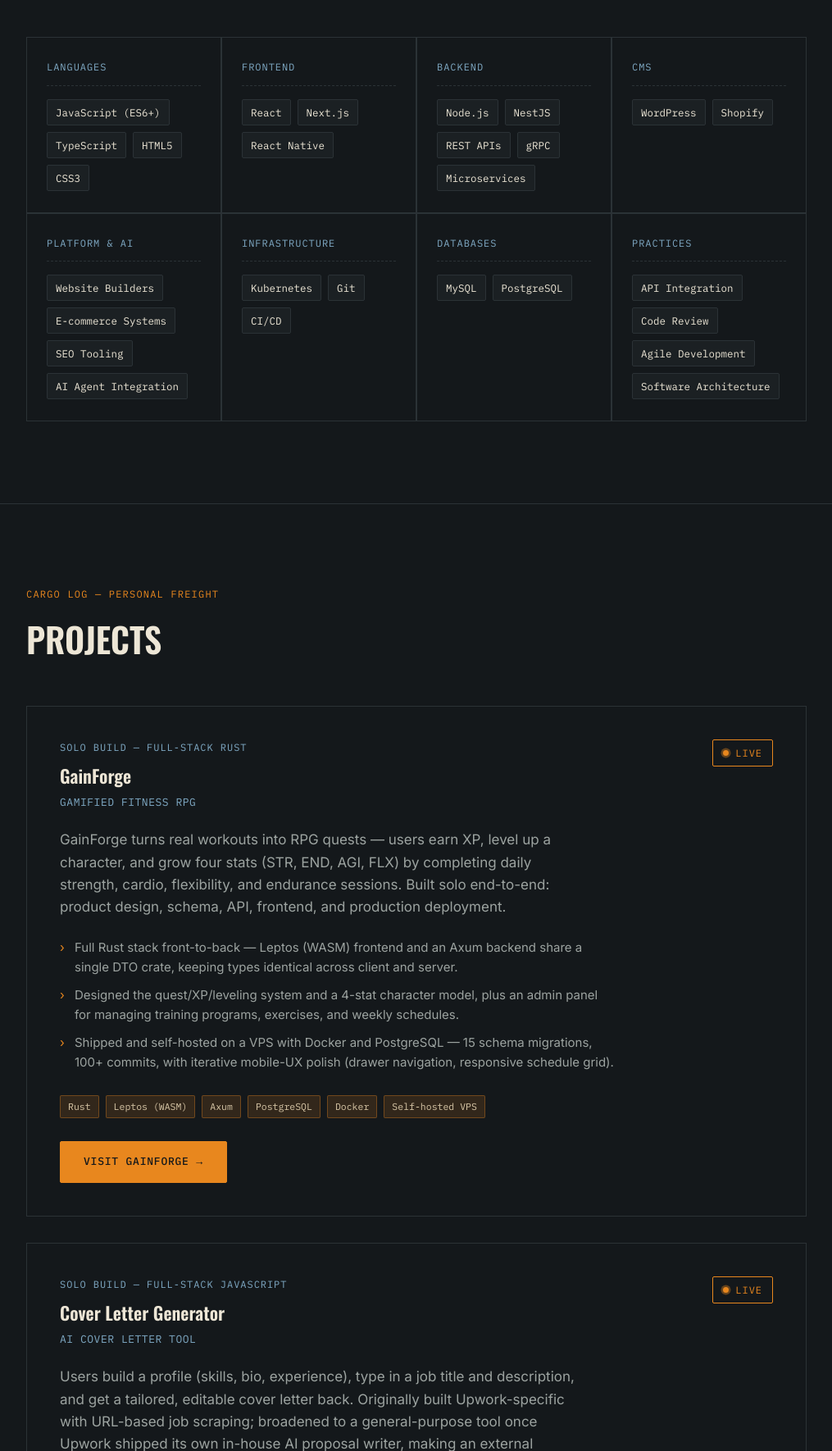
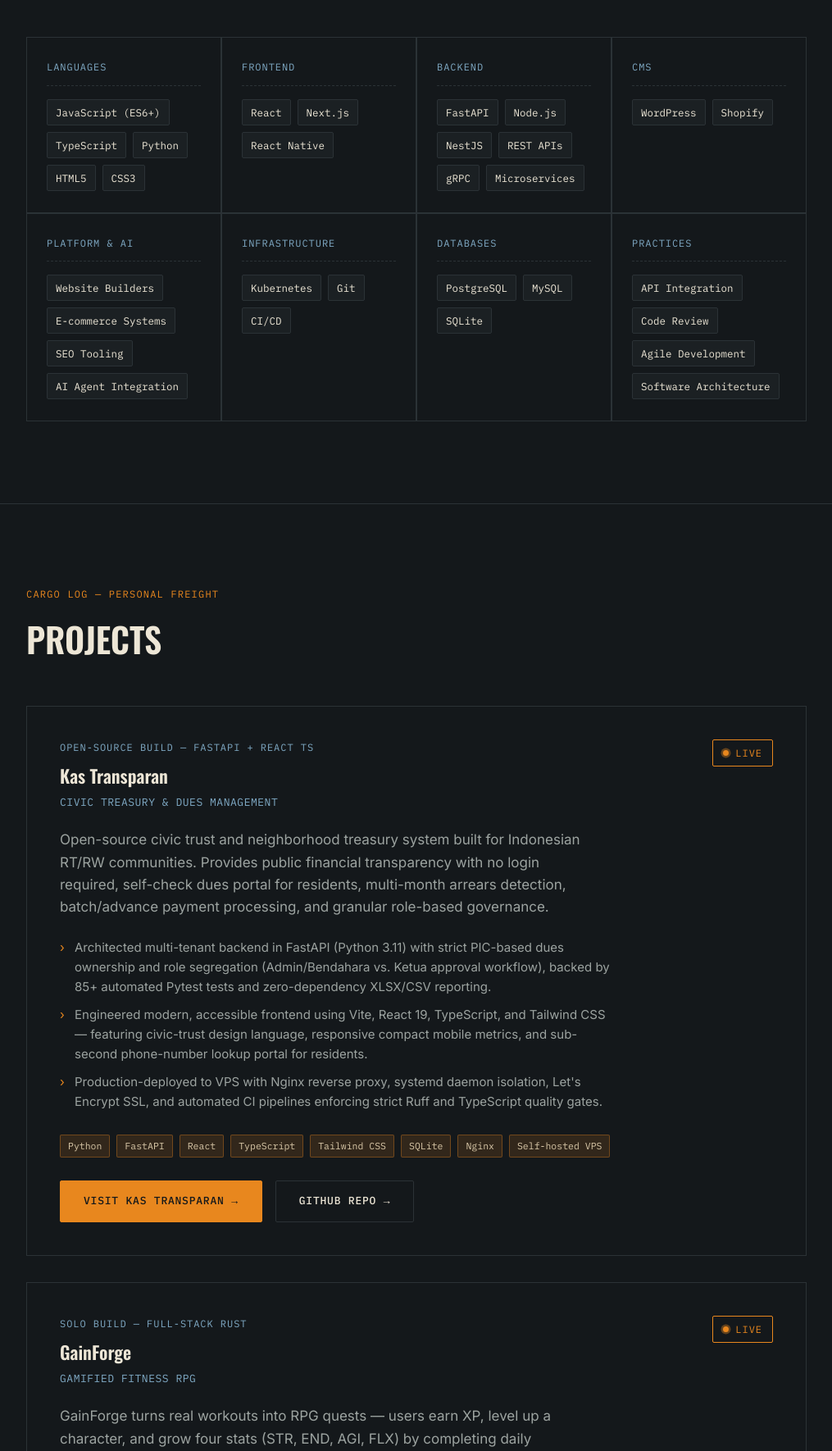
Before and after one commit to adityafirmansyah/aditf.com, a plain HTML site: page index.html in a window 1280 px wide. Shown: the part 1875-3645 px from the top of the page at 82% size, without its empty margins (132-1147 px from the left). Drawn offline with nearby package versions, Linux system fonts and the light colour scheme.

Commit message:
feat(profile): update tech stack, concrete GOSG experience, and add Kas Transparan project

```diff
--- a/index.html
+++ b/index.html
@@ -29,7 +29,7 @@
 <meta name="twitter:title" content="Aditya Firmansyah — Senior Software Engineer">
 <meta name="twitter:description" content="13+ years building logistics platforms, microservices, and cloud-native applications.">
 <meta name="twitter:image" content="https://aditf.com/og.png">
-<script type="application/ld+json">{"@context":"https://schema.org","@graph":[{"@type":"Person","name":"Aditya Firmansyah","jobTitle":"Senior Software Engineer","description":"Full-Stack Developer with 13+ years building logistics platforms, microservices, and cloud-native applications.","url":"https://aditf.com/","image":"https://aditf.com/og.png","sameAs":["https://github.com/adityafirmansyah","https://linkedin.com/in/aditya-firmansyah-21940845"],"address":{"@type":"PostalAddress","addressLocality":"Surakarta","addressRegion":"Central Java","addressCountry":"ID"},"knowsAbout":["JavaScript","TypeScript","React","Next.js","Node.js","NestJS","Rust","Kubernetes","Microservices","E-commerce","SEO","AI Agents"],"alumniOf":[],"worksFor":{"@type":"Organization","name":"GOSG Consulting"}},{"@type":"WebSite","name":"Aditya Firmansyah","url":"https://aditf.com/","inLanguage":"en","publisher":{"@type":"Person","name":"Aditya Firmansyah","url":"https://aditf.com/"}},{"@type":"Blog","name":"Field Notes","url":"https://aditf.com/blog/","description":"Practitioner notes on software engineering, AI agents, e-commerce, and self-hosting.","inLanguage":["en-US","id-ID"],"publisher":{"@type":"Person","name":"Aditya Firmansyah","url":"https://aditf.com/"}}]}</script>
+<script type="application/ld+json">{"@context":"https://schema.org","@graph":[{"@type":"Person","name":"Aditya Firmansyah","jobTitle":"Senior Software Engineer","description":"Full-Stack Developer with 13+ years building logistics platforms, microservices, and cloud-native applications.","url":"https://aditf.com/","image":"https://aditf.com/og.png","sameAs":["https://github.com/adityafirmansyah","https://linkedin.com/in/aditya-firmansyah-21940845"],"address":{"@type":"PostalAddress","addressLocality":"Surakarta","addressRegion":"Central Java","addressCountry":"ID"},"knowsAbout":["JavaScript","TypeScript","Python","React","Next.js","FastAPI","Node.js","NestJS","Rust","Kubernetes","Microservices","E-commerce","SEO","AI Agents","PostgreSQL","SQLite"],"alumniOf":[],"worksFor":{"@type":"Organization","name":"GOSG Consulting"}},{"@type":"WebSite","name":"Aditya Firmansyah","url":"https://aditf.com/","inLanguage":"en","publisher":{"@type":"Person","name":"Aditya Firmansyah","url":"https://aditf.com/"}},{"@type":"Blog","name":"Field Notes","url":"https://aditf.com/blog/","description":"Practitioner notes on software engineering, AI agents, e-commerce, and self-hosting.","inLanguage":["en-US","id-ID"],"publisher":{"@type":"Person","name":"Aditya Firmansyah","url":"https://aditf.com/"}}]}</script>
 </head>
 <body>
 
@@ -93,7 +93,7 @@
 
     <div class="label-card reveal">
       <span class="label-card__tape" aria-hidden="true"></span>
-      <p>Software engineer with 13+ years designing and building scalable web, backend, and mobile applications. Experienced across the full development lifecycle with React, Next.js, Node.js, NestJS, TypeScript, and WordPress. Proven track record shipping enterprise logistics platforms, microservices, and cloud-native applications deployed on Kubernetes. As CTO of GOSG Consulting, now building a platform that brings together website creation, e-commerce, and SEO tooling, with AI agents integrated throughout to help users get more done. Strong advocate for clean architecture, code quality, and collaborative engineering.</p>
+      <p>Software engineer with 13+ years designing and building scalable web, backend, and mobile applications. Experienced across the full development lifecycle with TypeScript, Python, React, Next.js, FastAPI, Node.js, and NestJS. Proven track record shipping enterprise logistics platforms, microservices, and cloud-native applications deployed on Kubernetes. As CTO of GOSG Consulting, now building a high-scale e-commerce platform and tooling suite with autonomous AI agent workflows integrated throughout. Strong advocate for clean architecture, code quality, and collaborative engineering.</p>
     </div>
 
     <div class="stat-row reveal">
@@ -114,7 +114,7 @@
       <div class="crate reveal">
         <p class="crate__label">Languages</p>
         <div class="crate__items">
-          <span>JavaScript (ES6+)</span><span>TypeScript</span><span>HTML5</span><span>CSS3</span>
+          <span>JavaScript (ES6+)</span><span>TypeScript</span><span>Python</span><span>HTML5</span><span>CSS3</span>
         </div>
       </div>
       <div class="crate reveal">
@@ -126,7 +126,7 @@
       <div class="crate reveal">
         <p class="crate__label">Backend</p>
         <div class="crate__items">
-          <span>Node.js</span><span>NestJS</span><span>REST APIs</span><span>gRPC</span><span>Microservices</span>
+          <span>FastAPI</span><span>Node.js</span><span>NestJS</span><span>REST APIs</span><span>gRPC</span><span>Microservices</span>
         </div>
       </div>
       <div class="crate reveal">
@@ -150,7 +150,7 @@
       <div class="crate reveal">
         <p class="crate__label">Databases</p>
         <div class="crate__items">
-          <span>MySQL</span><span>PostgreSQL</span>
+          <span>PostgreSQL</span><span>MySQL</span><span>SQLite</span>
         </div>
       </div>
       <div class="crate reveal">
@@ -170,6 +170,35 @@
     </div>
 
     <div class="project-list">
+      <div class="project-card reveal">
+        <div class="project-card__top">
+          <div>
+            <p class="project-card__eyebrow">Open-Source Build &mdash; FastAPI + React TS</p>
+            <h3>Kas Transparan <span>Civic Treasury &amp; Dues Management</span></h3>
+          </div>
+          <a class="project-card__badge" href="https://kas.gba.web.id" target="_blank" rel="noopener noreferrer" aria-label="Kas Transparan — visit live site">
+            <i class="dot" aria-hidden="true"></i>LIVE
+          </a>
+        </div>
+
+        <p class="project-card__lede">Open-source civic trust and neighborhood treasury system built for Indonesian RT/RW communities. Provides public financial transparency with no login required, self-check dues portal for residents, multi-month arrears detection, batch/advance payment processing, and granular role-based governance.</p>
+
+        <ul class="project-card__points">
+          <li>Architected multi-tenant backend in FastAPI (Python 3.11) with strict PIC-based dues ownership and role segregation (Admin/Bendahara vs. Ketua approval workflow), backed by 85+ automated Pytest tests and zero-dependency XLSX/CSV reporting.</li>
+          <li>Engineered modern, accessible frontend using Vite, React 19, TypeScript, and Tailwind CSS &mdash; featuring civic-trust design language, responsive compact mobile metrics, and sub-second phone-number lookup portal for residents.</li>
+          <li>Production-deployed to VPS with Nginx reverse proxy, systemd daemon isolation, Let's Encrypt SSL, and automated CI pipelines enforcing strict Ruff and TypeScript quality gates.</li>
+        </ul>
+
+        <div class="project-card__stack">
+          <span>Python</span><span>FastAPI</span><span>React</span><span>TypeScript</span><span>Tailwind CSS</span><span>SQLite</span><span>Nginx</span><span>Self-hosted VPS</span>
+        </div>
+
+        <div class="hero__actions">
+          <a class="btn btn--stamp" href="https://kas.gba.web.id" target="_blank" rel="noopener noreferrer">Visit Kas Transparan &rarr;</a>
+          <a class="btn btn--ghost" href="https://github.com/adityafirmansyah/kas-transparan" target="_blank" rel="noopener noreferrer">GitHub Repo &rarr;</a>
+        </div>
+      </div>
+
       <div class="project-card reveal">
         <div class="project-card__top">
           <div>
@@ -246,14 +275,14 @@
         <div class="timeline__card">
           <h3>CTO <span>&mdash; GOSG Consulting</span></h3>
           <ul>
-            <li>Leads product and architecture for a platform spanning website creation tools, an e-commerce system, and SEO tooling.</li>
-            <li>Integrates AI agents into the platform to help users build sites, run their stores, and handle SEO with less manual effort.</li>
-            <li>Makes technical decisions and defines coding standards.</li>
-            <li>Mentors other developers and helps turn business ideas into technical plans.</li>
-            <li>Estimates timelines and technical risks, and manages server infrastructure.</li>
+            <li>Architects and leads development for high-scale commercial web platforms, including multi-tenant e-commerce (Next.js App Router + FastAPI monorepo) and automated SEO tooling systems.</li>
+            <li>Engineers autonomous AI agent pipelines with deterministic verification gates, custom tool integrations, and background task dispatch for content, audits, and operational workflows.</li>
+            <li>Enforces rigorous engineering standards &mdash; RED-GREEN-REFACTOR TDD, zero-trust PR review workflows, and automated lint/typecheck/test CI pipelines across both frontend and backend.</li>
+            <li>Designs resilient server and deployment infrastructure on self-hosted Linux VPS environments using Nginx, systemd service daemons, and Caddy reverse proxies.</li>
+            <li>Mentors engineering talent, guides architectural spikes, and translates complex business requirements into maintainable, production-ready full-stack software.</li>
           </ul>
           <div class="timeline__stack">
-            <span>Website Builder</span><span>E-commerce</span><span>SEO Tools</span><span>AI Agents</span>
+            <span>Next.js</span><span>FastAPI</span><span>TypeScript</span><span>Python</span><span>PostgreSQL</span><span>Docker</span><span>AI Agents</span><span>Linux VPS</span>
           </div>
         </div>
       </li>
```
